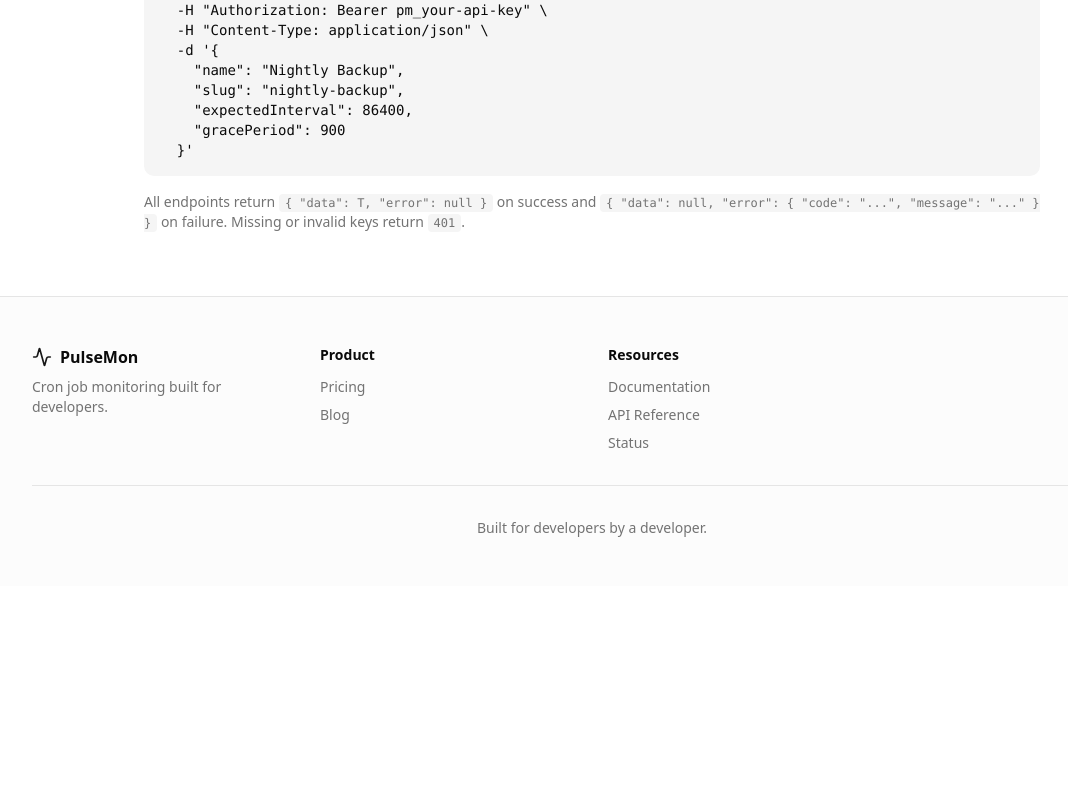
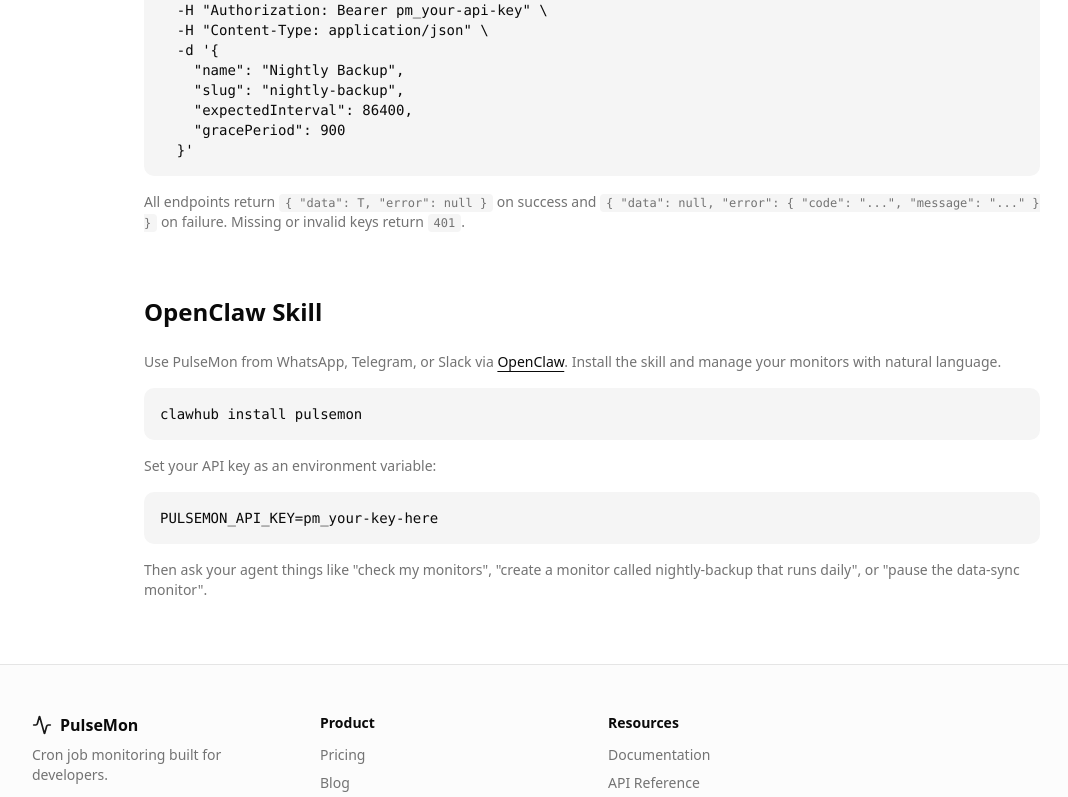
Before and after one commit to ramongalego/pulsemon, a Next.js app: page /docs in a window 1280 px wide. Shown: the part 5321-6118 px from the top of the page, without its empty margins (48-1116 px from the left). Before the commit the page ends 5907 px from the top, so only its background shows below. Built offline with nearby package versions, Linux system fonts and the light colour scheme; no server answers.

Commit message:
Adds OpenClaw skill to docs

```diff
--- a/src/components/shared/docs-content.tsx
+++ b/src/components/shared/docs-content.tsx
@@ -798,6 +798,38 @@ def handle_webhook():
           </p>
         </div>
       </Section>
+
+      {/* OpenClaw Skill */}
+      <Section dashboard={isDashboard} title="OpenClaw Skill" id="openclaw">
+        <div className="space-y-4">
+          <p className="text-muted-foreground text-sm">
+            Use PulseMon from WhatsApp, Telegram, or Slack via{' '}
+            <a
+              href="https://openclaw.dev"
+              target="_blank"
+              rel="noopener noreferrer"
+              className="text-foreground underline underline-offset-4"
+            >
+              OpenClaw
+            </a>
+            . Install the skill and manage your monitors with natural language.
+          </p>
+          <pre className="bg-muted overflow-x-auto rounded-lg p-4 text-sm">
+            <code>clawhub install pulsemon</code>
+          </pre>
+          <p className="text-muted-foreground text-sm">
+            Set your API key as an environment variable:
+          </p>
+          <pre className="bg-muted overflow-x-auto rounded-lg p-4 text-sm">
+            <code>PULSEMON_API_KEY=pm_your-key-here</code>
+          </pre>
+          <p className="text-muted-foreground text-sm">
+            Then ask your agent things like &quot;check my monitors&quot;,
+            &quot;create a monitor called nightly-backup that runs daily&quot;,
+            or &quot;pause the data-sync monitor&quot;.
+          </p>
+        </div>
+      </Section>
     </div>
   );
 }
```
